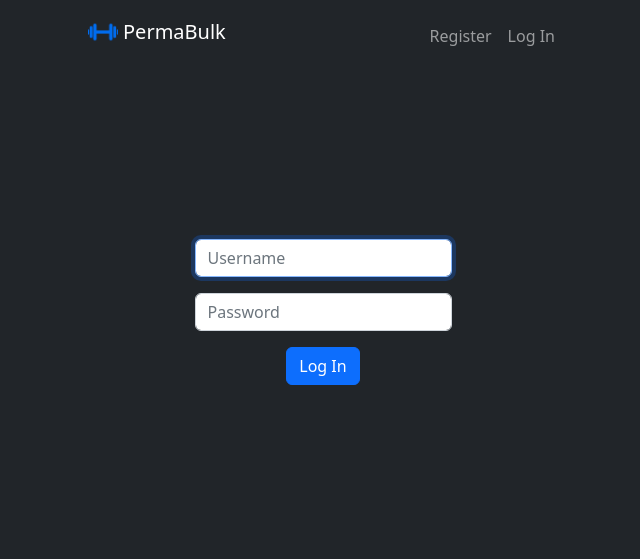
After one commit to Goochh/CS50-Final-project, a Flask app: page /login in a window 1280 px wide. The commit adds this page. Shown: the top 559 px of the page, without its empty margins (317-957 px from the left). Run offline with Flask 2, Linux system fonts and the light colour scheme.

Commit message:
Created static workout page, created registration and login pages

```diff
--- a/finalproject/app.py
+++ b/finalproject/app.py
@@ -1,32 +1,155 @@
 import sqlite3
-from flask import Flask, redirect, render_template, url_for, request
+
+from flask import Flask, flash, redirect, render_template, url_for, request, session
+from flask_session import Session
+from werkzeug.security import check_password_hash, generate_password_hash
+
+
+from functions import login_required
 
 app = Flask(__name__, static_folder='static')
 
+# Configure session to use filesystem (instead of signed cookies)
+app.config["SESSION_PERMANENT"] = False
+app.config["SESSION_TYPE"] = "filesystem"
+Session(app)
+
+
 @app.route("/")
+@login_required
 def index():
     return render_template("index.html")
 
 @app.route("/programs", methods=["GET"])
+@login_required
 def programs():
     return render_template("programs.html")
 
 @app.route("/program", methods=["GET"])
+@login_required
 def program():
     return render_template("program.html")
 
 @app.route("/diet", methods=["GET"])
+@login_required
 def diet():
     return render_template("diet.html")
 
 
 @app.route("/statistics", methods=["GET"])
+@login_required
 def statistics():
     return render_template("statistics.html")
 
-@app.route("/test", methods=["GET"])
+@app.route("/login", methods=["GET", "POST"])
+def login():
+
+    # Forget any user_id
+    session.clear()
+
+    # User reached route via POST (as by submitting a form via POST)
+    if request.method == "POST":
+
+        # Ensure username was submitted
+        if not request.form.get("username"):
+            flash("must provide username")
+
+        # Ensure password was submitted
+        elif not request.form.get("password"):
+            flash("must provide password")
+
+        # # Query database for username
+        # rows = db.execute("SELECT * FROM users WHERE username = ?", request.form.get("username"))
+
+        # # Ensure username exists and password is correct
+        # if len(rows) != 1 or not check_password_hash(rows[0]["hash"], request.form.get("password")):
+        #     return flash("invalid username and/or password", 403)
+
+        # # Remember which user has logged in
+        # session["user_id"] = rows[0]["id"]
+
+        # Succesful login
+        flash("You were successfully logged in!")
+
+        # Redirect user to home page
+        return redirect("/")
+
+    # User reached route via GET (as by clicking a link or via redirect)
+    else:
+        return render_template("login.html")
+
+
+@app.route("/register", methods=["GET", "POST"])
+def register():
+
+
+
+    # User reached route via POST (as by submitting a form via POST)
+    if request.method == "POST":
+
+        # Ensure username was submitted
+        if not request.form.get("username"):
+            return flash("Must provide username", 400)
+
+        # Ensure password was submitted
+        elif not request.form.get("password"):
+
+            flash("Must provide password :|", 400)
+            return redirect("/register")
+
+        # Ensure password confirmation was submitted
+        elif not request.form.get("confirmation") == request.form.get("password"):
+            flash("Passwords don't match :(", 400)
+            return redirect("/register")
+
+        # Open database
+        conn = sqlite3.connect('permabulk.db', check_same_thread=False)
+        c = conn.cursor()
+
+        try: c.execute("INSERT INTO users (username, password) VALUES(?, ?)", (request.form.get("username"), generate_password_hash(request.form.get("password")),))
+
+        except sqlite3.IntegrityError as error:
+            flash("Username already taken :(")
+            return redirect("/register")
+
+
+        # Add to session to log user in
+        session["username"] = request.form.get("username")
+
+        c.execute("SELECT * FROM users WHERE username = ?", (request.form.get("username"),))
+        rows = c.fetchall()
+
+        session["user_id"] = rows[0][0]
+
+        # Close database
+        conn.commit()
+        conn.close()
+
+
+        # Flash message for succesfull transaction
+        flash("Registration successfull!")
+
+
+        return redirect("/")
+
+    # User reached route via GET (as by clicking a link or via redirect)
+    else:
+        return render_template("register.html")
+
+@app.route("/logout")
+def logout():
+
+    #Forget any user_id
+    session.clear()
+
+    # Redirect user to login form
+    return redirect("/")
+
+@app.route("/test")
 def test():
+
     return render_template("test.html")
+
 
 if __name__ == '__main__':
     app.run(debug=True)
--- a/finalproject/static/css/styles.css
+++ b/finalproject/static/css/styles.css
@@ -2,6 +2,17 @@ body {
     background-color: #212529;
 
     }
+
+td {
+    padding: 0.5em;
+}
+
+th {
+    padding-top: 1em;
+    padding-left: 0.5em;
+    text-align: left;
+}
+
 
 @media (min-width:700px){
     .container-fluid {
@@ -58,10 +69,38 @@ body {
     padding:1.5em;
 }
 
-.navbar-brand{
+.navbar-brand {
     margin-left: 1%;
 }
 
 .label {
     color:antiquewhite;
 }
+
+
+.material-symbols-outlined {
+    font-variation-settings:
+    'FILL' 0,
+    'wght' 400,
+    'GRAD' 0,
+    'opsz' 48;
+    background: none;
+    border: none;
+    color:#0d6efd;
+}
+
+table.darkmodetext {
+    margin: 0 auto;
+}
+
+.in-middle{
+    flex-direction: column;
+    justify-content: center;
+    align-items: center;
+    display: flex;
+    height: 50vh;
+}
+
+.btn-info {
+    background-color: #0d6efd !important;
+}
--- a/finalproject/templates/diet.html
+++ b/finalproject/templates/diet.html
@@ -10,7 +10,6 @@
     <div class="search-container">
         <form>
         <input type="text" placeholder="Search.." id="search-input">
-        <button type="submit"><i class="fa fa-search btn btn-info"></i></button>
         </form>
     </div>
 
--- a/finalproject/templates/layout.html
+++ b/finalproject/templates/layout.html
@@ -9,8 +9,9 @@
 
         <!-- http://getbootstrap.com/docs/5.1/ -->
         <link href="https://cdn.jsdelivr.net/npm/bootstrap@5.2.3/dist/css/bootstrap.min.css" rel="stylesheet" integrity="sha384-rbsA2VBKQhggwzxH7pPCaAqO46MgnOM80zW1RWuH61DGLwZJEdK2Kadq2F9CUG65" crossorigin="anonymous">
-        <script src="{{ url_for('static', filename='js/main.js') }}"></script>
 
+
+        <link rel="stylesheet" href="https://fonts.googleapis.com/css2?family=Material+Symbols+Outlined:opsz,wght,FILL,GRAD@20..48,100..700,0..1,-50..200" />
         <link href="/static/css/styles.css" rel="stylesheet">
 
         <title>Permabulk: {% block title %}{% endblock %}</title>
@@ -20,6 +21,7 @@
     <body>
 
             <nav class="navbar navbar-expand-lg navbar-dark bg-dark">
+                <div class="container-fluid">
               <a class="navbar-brand" href="/">
                 <img src="{{ url_for('static', filename='img/logo.png') }}" width="30" height="30" class="d-inline-block align-top" alt="">
                 PermaBulk
@@ -28,20 +30,50 @@
                 <span class="navbar-toggler-icon"></span>
               </button>
               <div class="collapse navbar-collapse" id="navbarNav">
-
+                {% if session["user_id"] %}
                         <ul class="navbar-nav me-auto mt-2">
                             <li class="nav-item"><a class="nav-link" href="/">Home</a></li>
                             <li class="nav-item"><a class="nav-link" href="/programs">Programs</a></li>
                             <li class="nav-item"><a class="nav-link" href="/diet">Recipes</a></li>
                             <li class="nav-item"><a class="nav-link" href="/statistics">Statistics</a></li>
+                            <li class="nav-item"><a class="nav-link" href="/test">test</a></li>
                         </ul>
+                        <ul class="navbar-nav ms-auto mt-2">
+                            <li class="nav-item"><a class="nav-link" href="/logout">Log Out</a></li>
+                        </ul>
+                {% else %}
+                        <ul class="navbar-nav ms-auto mt-2">
+                            <li class="nav-item"><a class="nav-link" href="/register">Register</a></li>
+                            <li class="nav-item"><a class="nav-link" href="/login">Log In</a></li>
+                        </ul>
+                {% endif %}
 
+                 </div>
               </div>
             </nav>
 
-            <main class="container-fluid py-5">
+            {% if get_flashed_messages() %}
+            <header>
+                {% for message in get_flashed_messages() %}
+                    {% if message == "Invalid username or password" %}
+                        <div class="alert alert-danger mb-0 text-center" role="alert">{{ message }}</div>
+
+                    {% elif message == "Username already taken :(" or "Must provide password :(" or "Passwords don't match :(" %}
+                        <div class="alert alert-warning mb-0 text-center" role="alert">{{ message }}</div>
+
+                    {% else %}
+                        <div class="alert alert-success mb-0 text-center" role="alert">{{ message }}</div>
+
+                    {% endif %}
+                {% endfor %}
+            </header>
+            {% endif %}
+
+            <main class="container-fluid py-5 text-center">
               {% block main %}{% endblock %}
             </main>
             <script src="https://cdn.jsdelivr.net/npm/bootstrap@5.2.3/dist/js/bootstrap.min.js" integrity="sha384-cuYeSxntonz0PPNlHhBs68uyIAVpIIOZZ5JqeqvYYIcEL727kskC66kF92t6Xl2V" crossorigin="anonymous"></script>
+            <script src="https://cdnjs.cloudflare.com/ajax/libs/jquery/3.3.1/jquery.min.js"></script>
+
     </body>
 </html>
--- /dev/null
+++ b/finalproject/templates/login.html
@@ -0,0 +1,20 @@
+{% extends "layout.html" %}
+
+{% block title %}
+    Home
+{% endblock %}
+
+{% block main %}
+    <div class="in-middle">
+        <form action="/login" method="post">
+            <div class="mb-3">
+                <input autocomplete="off" autofocus class="form-control mx-auto w-auto" id="username" name="username" placeholder="Username" type="text">
+            </div>
+            <div class="mb-3">
+                <input class="form-control mx-auto w-auto" id="password" name="password" placeholder="Password" type="password">
+            </div>
+            <button class="btn btn-primary" type="submit">Log In</button>
+        </form>
+    </div>
+
+{% endblock %}
--- a/finalproject/templates/programs.html
+++ b/finalproject/templates/programs.html
@@ -10,7 +10,6 @@
         <div class="search-container">
             <form>
             <input type="text" placeholder="Search.." id="search-input">
-            <button type="submit"><i class="fa fa-search btn btn-info"></i></button>
             </form>
         </div>
           <!-- programs content cards -->
```
Also changed, not shown: finalproject/functions.py (added, +13 -0 lines), finalproject/templates/program.html (+74 -49 lines), finalproject/templates/register.html (added, +24 -0 lines), finalproject/templates/test.html (+13 -2 lines), finalproject/permabulk.db, 1 other file.
